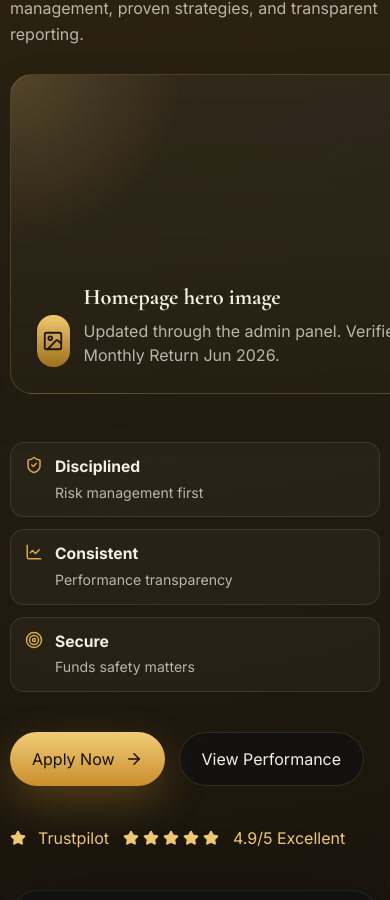
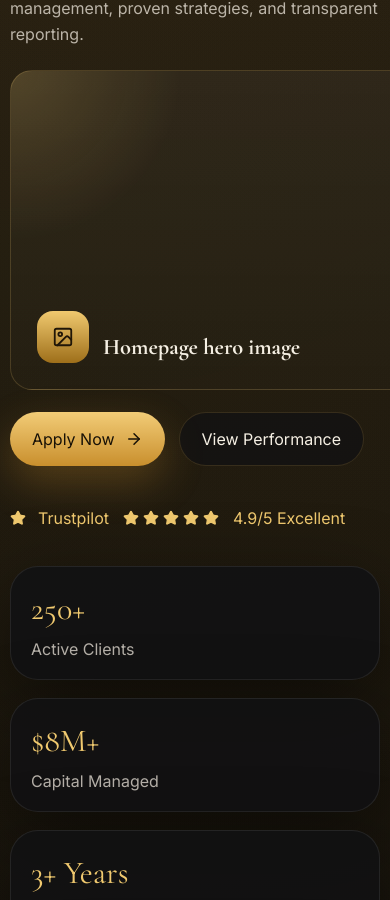
Before and after one commit to SallifanNyagaka/eliteForex, a Next.js app: page / in a window 390 px wide. Shown: the part 461-1361 px from the top of the page. Built offline with nearby package versions, Linux system fonts and the light colour scheme; no server answers; the database is empty.

Commit message:
rendering hom

```diff
--- a/app/globals.css
+++ b/app/globals.css
@@ -89,7 +89,6 @@ main {
 
 .brand,
 .call-pill,
-.hero-point,
 .rating-mark,
 .info-row,
 .step-row,
@@ -204,13 +203,9 @@ main {
 
 .hero {
   display: grid;
-  grid-template-columns: 1.05fr 0.95fr;
-  gap: 26px 34px;
+  gap: 22px;
   align-items: start;
-  padding: 48px 0 34px;
-  grid-template-areas:
-    "intro visual"
-    "body visual";
+  padding: 40px 0 34px;
 }
 
 .hero-intro,
@@ -220,17 +215,18 @@ main {
 }
 
 .hero-intro {
-  grid-area: intro;
+  max-width: 900px;
 }
 
 .hero-body {
-  grid-area: body;
+  display: grid;
+  gap: 18px;
+  max-width: 760px;
 }
 
 .hero-visual {
-  grid-area: visual;
   position: relative;
-  min-height: 640px;
+  width: 100%;
 }
 
 .eyebrow {
@@ -278,42 +274,6 @@ main {
   margin: 20px 0 0;
   font-size: 1.06rem;
   line-height: 1.75;
-}
-
-.hero-points {
-  display: grid;
-  grid-template-columns: repeat(3, minmax(0, 1fr));
-  gap: 14px;
-  margin: 28px 0;
-  isolation: isolate;
-}
-
-.hero-point {
-  padding: 16px 18px;
-  border: 1px solid rgba(255, 255, 255, 0.08);
-  border-radius: var(--radius-md);
-  background: rgba(255, 255, 255, 0.02);
-}
-
-.hero-point svg,
-.info-row svg,
-.step-row svg {
-  color: var(--gold);
-  flex-shrink: 0;
-}
-
-.hero-point strong,
-.info-row strong,
-.step-row strong {
-  display: block;
-  font-size: 0.98rem;
-}
-
-.hero-point span {
-  display: block;
-  color: var(--muted);
-  font-size: 0.88rem;
-  margin-top: 2px;
 }
 
 .mobile-menu {
@@ -1362,25 +1322,6 @@ main {
   .faq-grid {
     grid-template-columns: 1fr;
   }
-
-  .hero-points {
-    grid-template-columns: repeat(2, minmax(0, 1fr));
-  }
-
-  .hero-point {
-    display: flex;
-    align-items: flex-start;
-    gap: 12px;
-    padding: 14px 16px;
-  }
-
-  .hero-point span {
-    margin-top: 4px;
-  }
-
-  .hero-visual {
-    min-height: 560px;
-  }
 }
 
 @media (max-width: 960px) {
@@ -1393,56 +1334,15 @@ main {
   }
 
   .hero {
-    grid-template-columns: 1fr;
-    grid-template-areas:
-      "intro"
-      "visual"
-      "body";
-    padding: 38px 0 28px;
+    padding: 34px 0 24px;
   }
 
   .hero-visual {
     min-height: 0;
   }
 
-  .hero-body {
-    display: grid;
-    gap: 18px;
-  }
-
   .hero h1 {
     max-width: 11ch;
-  }
-
-  .hero-points {
-    display: flex;
-    flex-direction: column;
-    gap: 12px;
-    margin: 0;
-  }
-
-  .hero-point {
-    display: grid;
-    grid-template-columns: auto 1fr;
-    align-items: start;
-    gap: 12px;
-    padding: 14px 16px;
-    background: rgba(255, 255, 255, 0.03);
-    border-color: rgba(255, 255, 255, 0.1);
-    box-shadow: none;
-  }
-
-  .hero-point > div {
-    min-width: 0;
-  }
-
-  .hero-point strong,
-  .hero-point span {
-    line-height: 1.45;
-  }
-
-  .hero-point span {
-    margin-top: 4px;
   }
 
   .hero-description {
@@ -1513,22 +1413,12 @@ main {
     max-width: 9ch;
   }
 
-  .hero-points,
   .form-grid,
   .stats-grid,
   .performance-grid {
     grid-template-columns: 1fr;
   }
 
-  .hero-points {
-    gap: 12px;
-    margin: 22px 0;
-  }
-
-  .hero-point {
-    padding: 13px 14px;
-  }
-
   .hero-description {
     margin-top: 16px;
     font-size: 1rem;
@@ -1539,17 +1429,10 @@ main {
     min-height: 0;
   }
 
-  .visual-panel {
+  .placeholder-media {
+    aspect-ratio: 4 / 3;
     min-height: 0;
-  }
-
-  .placeholder-media {
-    min-height: 0;
-    aspect-ratio: 4 / 3;
     padding: 12px;
-    background: linear-gradient(180deg, rgba(255, 255, 255, 0.96), rgba(242, 245, 250, 0.96));
-    border-color: rgba(15, 23, 42, 0.08);
-    box-shadow: 0 20px 48px rgba(15, 23, 42, 0.12);
   }
 
   .placeholder-media .placeholder-orb,
--- a/app/page.tsx
+++ b/app/page.tsx
@@ -64,9 +64,6 @@ function PlanCard({
 export default async function Home() {
   const [chrome, content] = await Promise.all([getChromeContent(), getLandingPageContent()]);
   const [heroLineOne, heroLineTwo] = content.hero.title.split("\n");
-  const now = new Date();
-  const currentMonth = now.toLocaleString("en-US", { month: "short" });
-  const currentYear = now.getFullYear();
 
   return (
     <SiteShell chrome={chrome}>
@@ -81,25 +78,10 @@ export default async function Home() {
         </div>
 
         <div className="hero-visual">
-          <PlaceholderMedia
-            asset={content.hero.media}
-            label="Homepage hero image"
-            note={`Updated through the admin panel. Verified Monthly Return ${currentMonth} ${currentYear}.`}
-          />
+          <PlaceholderMedia asset={content.hero.media} label="Homepage hero image" />
         </div>
 
         <div className="hero-body">
-          <div className="hero-points">
-            {content.hero.highlights.map((item) => (
-              <div key={item.title} className="hero-point">
-                <item.icon size={18} />
-                <div>
-                  <strong>{item.title}</strong>
-                  <span>{item.text}</span>
-                </div>
-              </div>
-            ))}
-          </div>
           <div className="hero-actions">
             <a className="primary-button" href="#apply">
               {content.hero.primaryCta}
```
